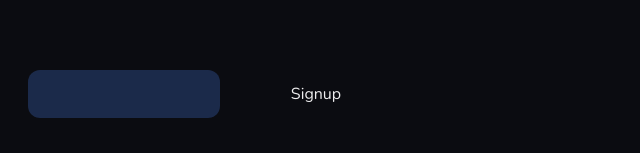
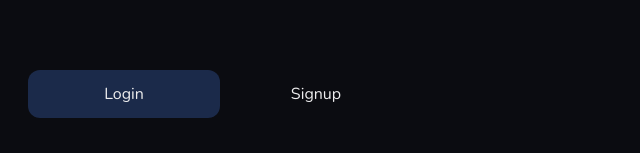
Before and after one commit to infsahitya/chatly-social, a React (Vite) app in the folder client/: page /login in a window 1280 px wide. Shown: the part 138-291 px from the top of the page, without its empty margins (0-640 px from the left). Built offline with nearby package versions, Linux system fonts and the light colour scheme.

Commit message:
tab indicator z-index fix

```diff
--- a/client/src/layouts/welcomeUser/components/__tab.tsx
+++ b/client/src/layouts/welcomeUser/components/__tab.tsx
@@ -6,7 +6,7 @@ const __tab = ({ children, to, ...props }: AuthTabProps): JSX.Element => {
     <NavLink
       {...props}
       to={to}
-      className={`relative text-textGray w-[12rem] text-center rounded-xl py-3 z-1`}
+      className={`relative text-textGray w-[12rem] text-center rounded-xl py-3 z-10`}
     >
       {children}
     </NavLink>
--- a/client/src/layouts/welcomeUser/modules/__tabsWrapper.tsx
+++ b/client/src/layouts/welcomeUser/modules/__tabsWrapper.tsx
@@ -6,7 +6,7 @@ const __tabsWrapper = (): JSX.Element => {
   const indicatorRef = useRef<HTMLSpanElement>(null!);
 
   return (
-    <div className="relative flex items-center justify-center z-0">
+    <div className="relative flex items-center justify-center">
       <Tab to={'login'} onClick={(e) => handleTabIndicator(e, indicatorRef)}>
         Login
       </Tab>
```
